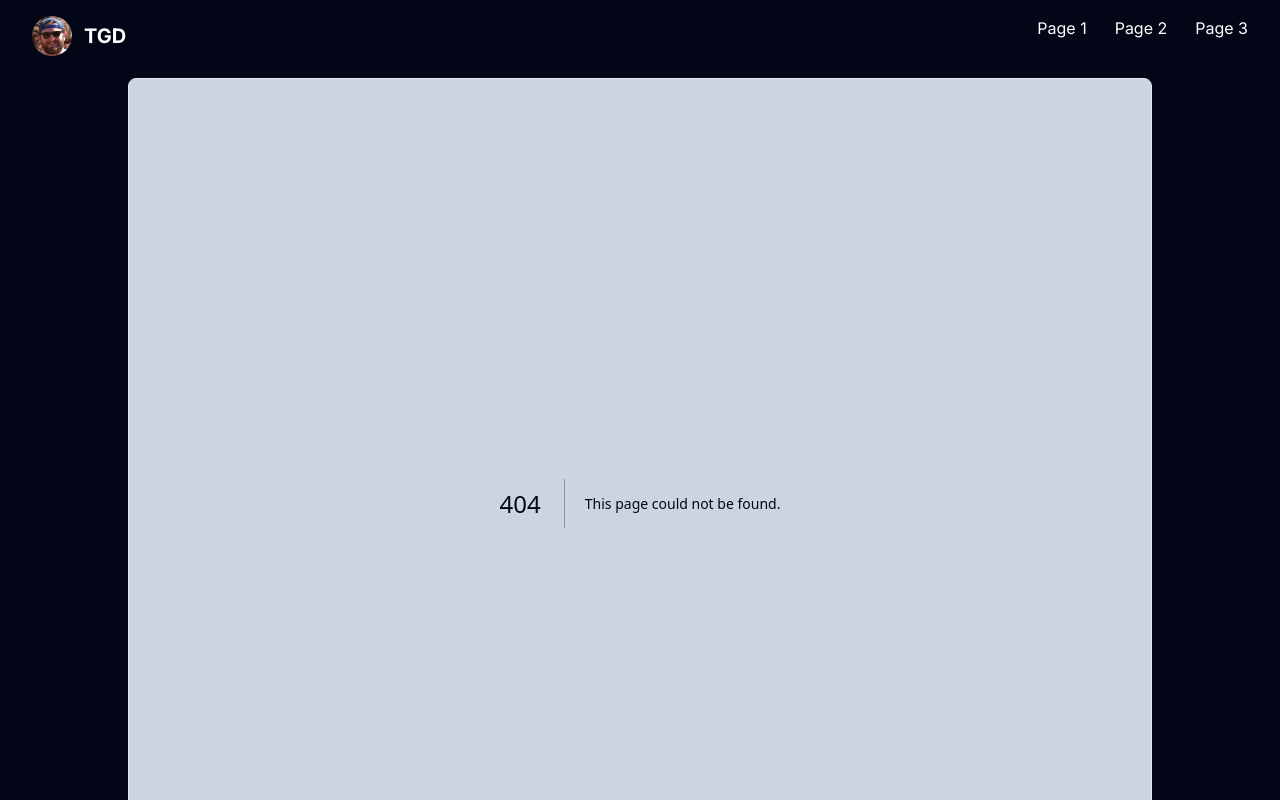
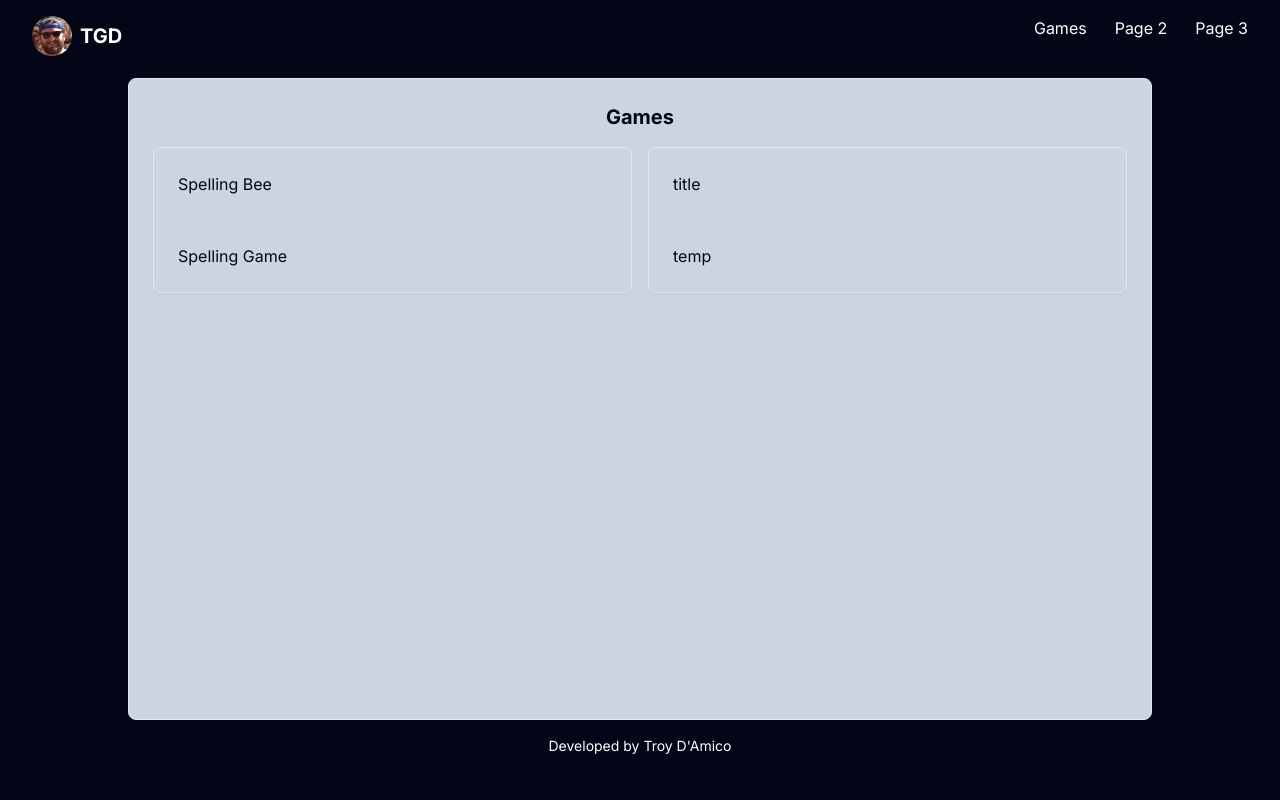
Before and after one commit to tgdamico16/website, a Next.js app: page /games in a window 1280 px wide. Before the commit this address had no page. Shown: the top 800 px of the page. Built offline with nearby package versions, Linux system fonts and the light colour scheme.

Commit message:
added spelling bee placeholder

```diff
--- /dev/null
+++ b/app/games/page.tsx
@@ -0,0 +1,22 @@
+import { Card, CardContent, CardHeader } from "@/components/ui/card";
+import Link from "next/link";
+
+export default function Games() {
+  return (
+    <>
+      <h1 className="text-center font-bold text-xl">Games</h1>
+      <div className="grid grid-cols-2 gap-4 pt-4">
+        <Link href="/games/spelling-bee">
+          <Card className="bg-slate-300">
+            <CardHeader>Spelling Bee</CardHeader>
+            <CardContent className="pt-6">Spelling Game</CardContent>
+          </Card>
+        </Link>
+        <Card className="bg-slate-300">
+          <CardHeader>title</CardHeader>
+          <CardContent className="pt-6">temp</CardContent>
+        </Card>
+      </div>
+    </>
+  );
+}
--- /dev/null
+++ b/app/games/spelling-bee/page.tsx
@@ -0,0 +1,3 @@
+export default function SpellingBee() {
+  return <>spelling bee</>;
+}
--- a/app/layout.tsx
+++ b/app/layout.tsx
@@ -30,15 +30,15 @@ export default function RootLayout({
           <span className="float-left">
             <NavigationMenu className="text-white">
               <NavigationMenuList>
-                <NavigationMenuItem className="pr-2">
-                  <Avatar>
-                    <AvatarImage src="/avatarZoomed2.jpg" alt="@shadcn" />
-                  </Avatar>
-                </NavigationMenuItem>
                 <NavigationMenuItem>
                   <Link href="/" legacyBehavior passHref>
-                    <NavigationMenuLink className="font-bold text-xl">
-                      TGD
+                    <NavigationMenuLink>
+                      <div className="flex items-center">
+                        <Avatar>
+                          <AvatarImage src="/avatarZoomed2.jpg" alt="@shadcn" />
+                        </Avatar>
+                        <p className="font-bold text-xl ml-2">TGD</p>
+                      </div>
                     </NavigationMenuLink>
                   </Link>
                 </NavigationMenuItem>
@@ -49,8 +49,8 @@ export default function RootLayout({
             <NavigationMenu className="text-white">
               <NavigationMenuList>
                 <NavigationMenuItem className="pr-4">
-                  <Link href="/" legacyBehavior passHref>
-                    <NavigationMenuLink>Page 1</NavigationMenuLink>
+                  <Link href="/games" legacyBehavior passHref>
+                    <NavigationMenuLink>Games</NavigationMenuLink>
                   </Link>
                 </NavigationMenuItem>
                 <NavigationMenuItem className="px-2">
@@ -70,7 +70,7 @@ export default function RootLayout({
           </span>
         </div>
         <Card className="mx-32 bg-slate-300">
-          <CardContent className="pt-6 min-h-[86vh]">
+          <CardContent className="pt-6 min-h-[80vh]">
             <main>{children}</main>
           </CardContent>
         </Card>
```
